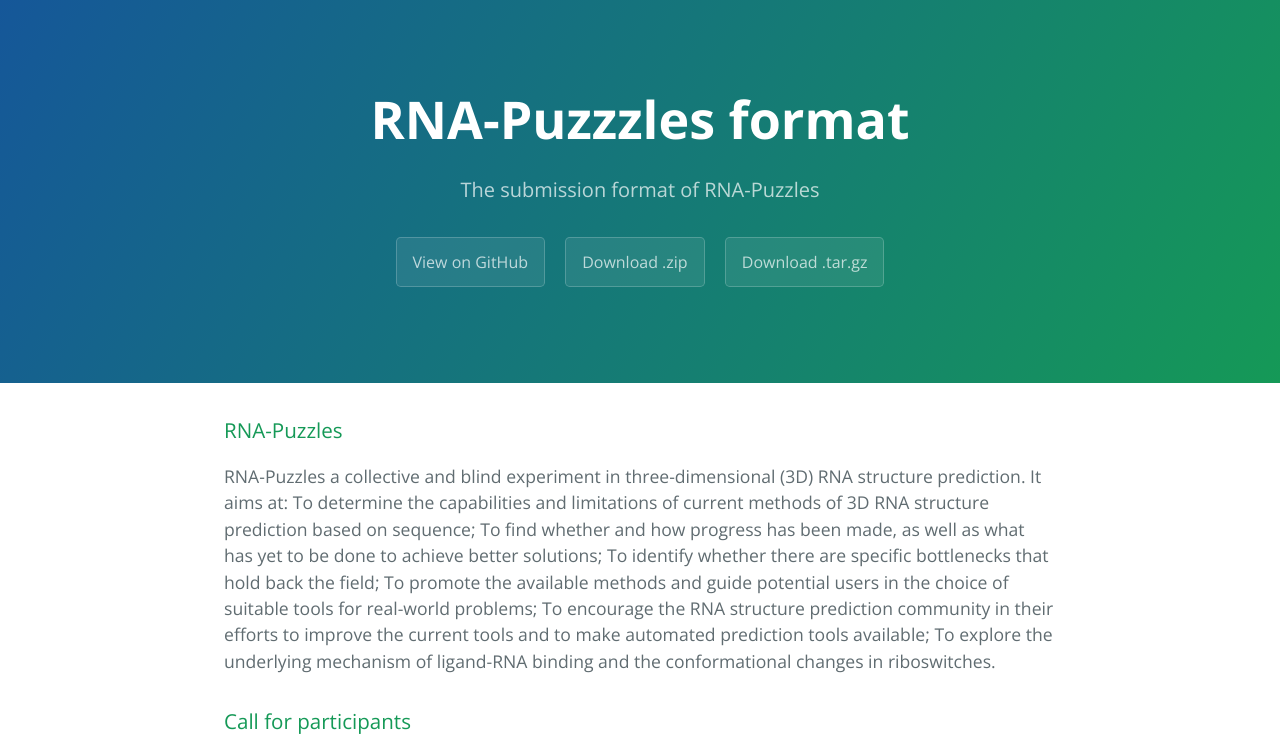
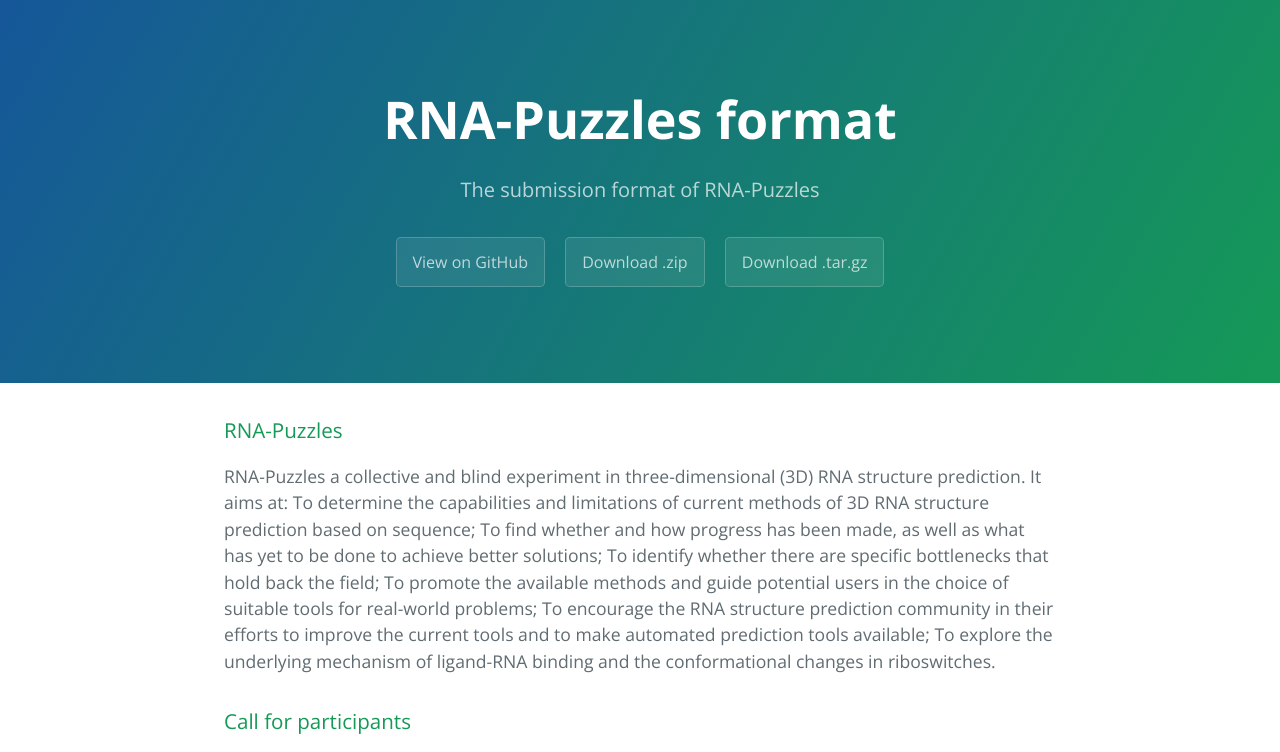
Before and after one commit to chichaumiau/RNA-Puzzles_format, a plain HTML site: page index.html in a window 1280 px wide. Shown: the top 752 px of the page. Drawn offline with nearby package versions, Linux system fonts and the light colour scheme.

Commit message:
Update index.html

```diff
--- a/index.html
+++ b/index.html
@@ -11,7 +11,7 @@
   </head>
   <body>
     <section class="page-header">
-      <h1 class="project-name">RNA-Puzzzles format</h1>
+      <h1 class="project-name">RNA-Puzzles format</h1>
       <h2 class="project-tagline">The submission format of RNA-Puzzles</h2>
       <a href="https://github.com/chichaumiau/RNA-Puzzzles_format" class="btn">View on GitHub</a>
       <a href="https://github.com/chichaumiau/RNA-Puzzzles_format/zipball/master" class="btn">Download .zip</a>
```
